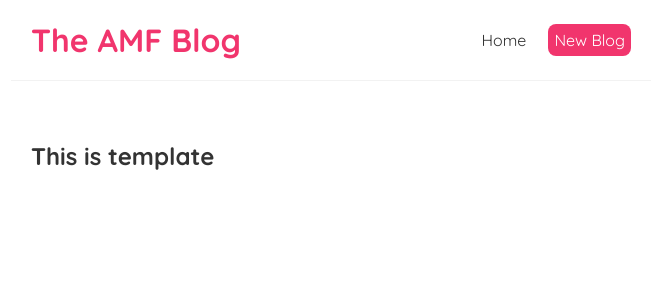
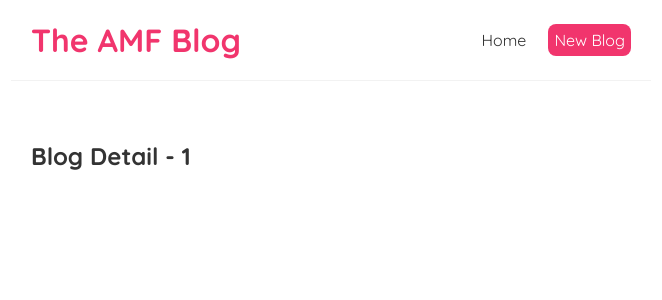
Before and after one commit to hidayahapriliansyah/belajar-react-netninja-project, a React (Create React App) app: page /blog-detail/1 in a window 1280 px wide. Shown: the top 300 px of the page, without its empty margins (309-971 px from the left). Built offline with nearby package versions, Linux system fonts and the light colour scheme.

Commit message:
25 router parameter

```diff
--- a/src/App.js
+++ b/src/App.js
@@ -4,6 +4,7 @@
 import { BrowserRouter as Router, Route, Switch } from 'react-router-dom';
 import Create from './Create';
 import Templates from './Templates';
+import BlogDetail from './BlogDetail';
 
 function App() {
   const name = 'Muhamad Adi';
@@ -23,6 +24,9 @@
               <Route path="/create">
                 <Create />
               </Route>
+              <Route path="/blog-detail/:id">
+                <BlogDetail />
+              </Route>
               <Route>
                 <Templates/>
               </Route>
--- /dev/null
+++ b/src/BlogDetail.js
@@ -0,0 +1,12 @@
+import { useParams } from 'react-router-dom';
+
+const BlogsDetail = () => {
+  const { id } = useParams();
+  return (
+    <div className="blog-detail">
+      <h2>Blog Detail - { id }</h2>
+    </div>
+  );
+}
+
+export default BlogsDetail;
--- a/src/BlogLists.js
+++ b/src/BlogLists.js
@@ -1,3 +1,5 @@
+import { Link } from 'react-router-dom';
+
 const BlogLists = ({ blogs, title }) => {
   // const blogs = props.blogs;
   // const title = props.title;
@@ -8,8 +10,10 @@
       <h2>{ title }</h2>
       { blogs.map((blog) => (
         <div className="blog-preview" key={blog.id} >
-          <h2>{ blog.title }</h2>
-          <p>Written by : { blog.author }</p>
+          <Link to={`/blog-detail/${blog.id}`}>
+            <h2>{ blog.title }</h2>
+            <p>Written by : { blog.author }</p>
+          </Link>
         </div>
       ))}
     </div>
--- a/src/index.css
+++ b/src/index.css
@@ -46,6 +46,10 @@
   border-bottom: 1px solid #fafafa;
 }
 
+.blog-preview a{
+  text-decoration: none;
+}
+
 .blog-preview:hover {
   box-shadow: 1px 3px 5px rgba(0, 0, 0, 0.1);
 }
```
